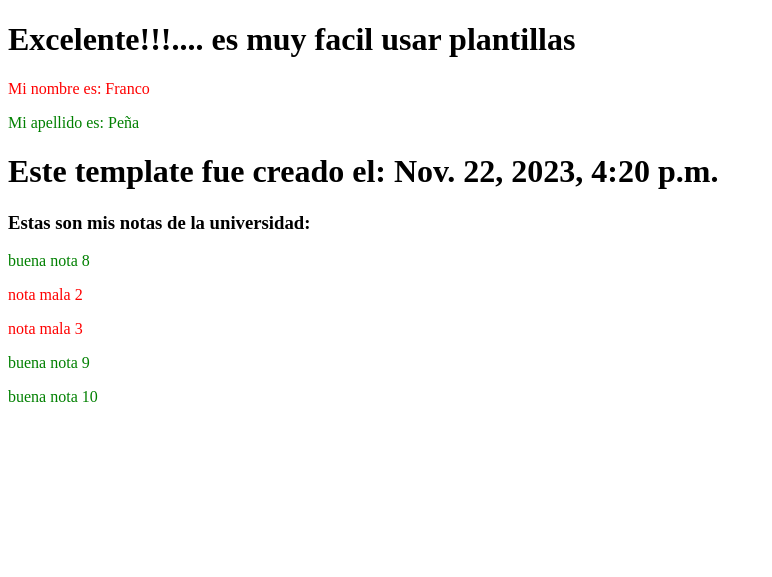
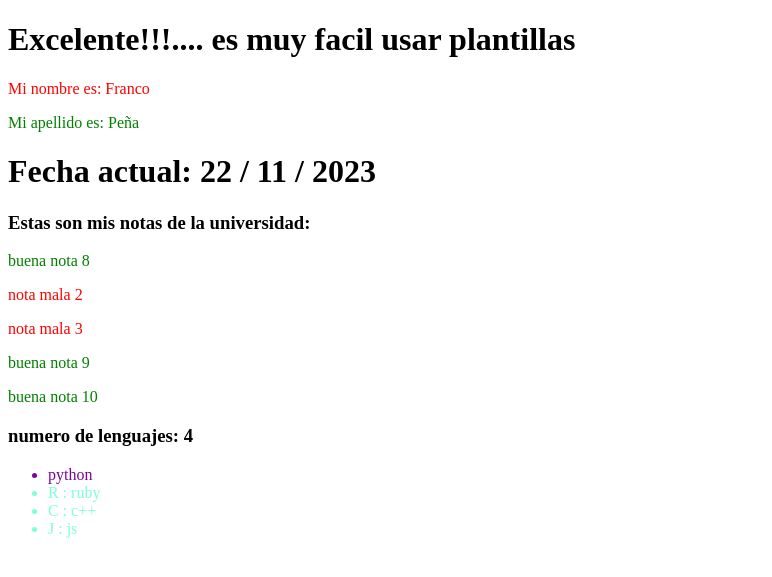
Before and after one commit to FrancoPCapellini/django-1ers-proyect, a Django app: page /probandoTemplates/ in a window 1280 px wide. Shown: the top 577 px of the page, without its empty margins (0-772 px from the left). Run offline with Django 4.2, Linux system fonts and the light colour scheme.

Commit message:
traspaso a mi pompu

```diff
--- a/myproject/myproject/templates/plantilla1.html
+++ b/myproject/myproject/templates/plantilla1.html
@@ -6,6 +6,11 @@
         <meta name="viewport" content="width=device-width, initial-scale=1.0">
         <link rel="stylesheet" href="">
         <title>Mi primer Template</title>
+        <style type="text/css">
+            li{
+                color: aquamarine;
+            }
+        </style>
     </head>
     <body>
         <h1>Excelente!!!.... es muy facil usar plantillas</h1>
@@ -13,7 +18,7 @@
         <p style="color: red">Mi nombre es: {{nombre}}</p>
         <p style="color: green">Mi apellido es: {{apellido}}</p>
 
-        <h1>Este template fue creado el: {{hoy}}</h1>
+        <h1>Fecha actual: {{fecha_actual.day}} / {{fecha_actual.month}} / {{fecha_actual.year}}</h1>
         <h3>Estas son mis notas de la universidad: </h3>
         <p class="notes">
             {% for n in notas%}
@@ -24,5 +29,21 @@
             {% endif %}
             {% endfor %}
         </p>
+        {# Esto es un  comentario que sera de utilidad#}
+        <h3>numero de lenguajes: {{lenguajes|length}}</h3>
+        <ul>
+            {% for leng in lenguajes %}
+                {% if leng == "python" %}
+                    <li style="color: rgb(125, 4, 155)">{{leng}}</li>
+                {% else %}
+                    <li>{{leng|first}} : {{leng|lower}}</li>
+                {% endif %}
+            {% endfor %}
+        </ul>
+        {% comment %}
+        este es
+        un comentario
+        de varias lineas
+        {% endcomment%}
     </body>
 </html>
--- a/myproject/myproject/view.py
+++ b/myproject/myproject/view.py
@@ -31,15 +31,19 @@ def MiPrimeraPlantilla(request):
     documento = template.render(contexto)
     return HttpResponse(documento)
 
-def probando_template(request):
+def probando_template(request): #Loaders, es para laburar con mas de una plantilla
     nombre = "Franco"
     apellido = "Peña"
     lista_de_notas = [8,2,3,9,10]
+    lenguajes = ["python","Ruby","C++","JS"]
     diccionario = {"nombre":nombre,
                    "apellido":apellido,
-                   "hoy":datetime.datetime.now(),
-                   "notas":lista_de_notas
+                   "fecha_actual":datetime.datetime.now(),
+                   "notas":lista_de_notas,
+                   "lenguajes": lenguajes,
                    }
+    # Especificando la carpeta donde se encuentran las plantillas y creamos una variable que la almacene
     plantilla = loader.get_template("plantilla1.html")
+    # Renderiza el doc.
     documento = plantilla.render(diccionario)
     return HttpResponse(documento)
```
Also changed, not shown: myproject/db.sqlite3.
